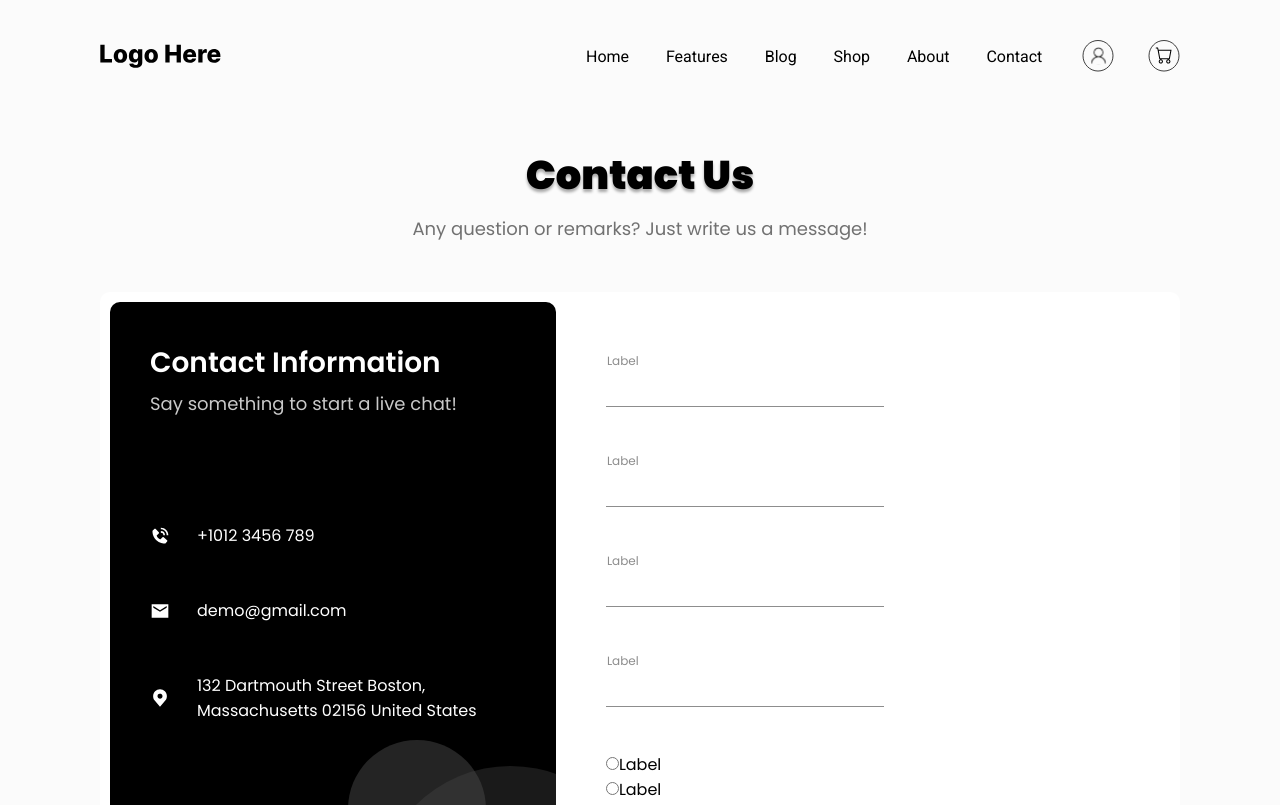
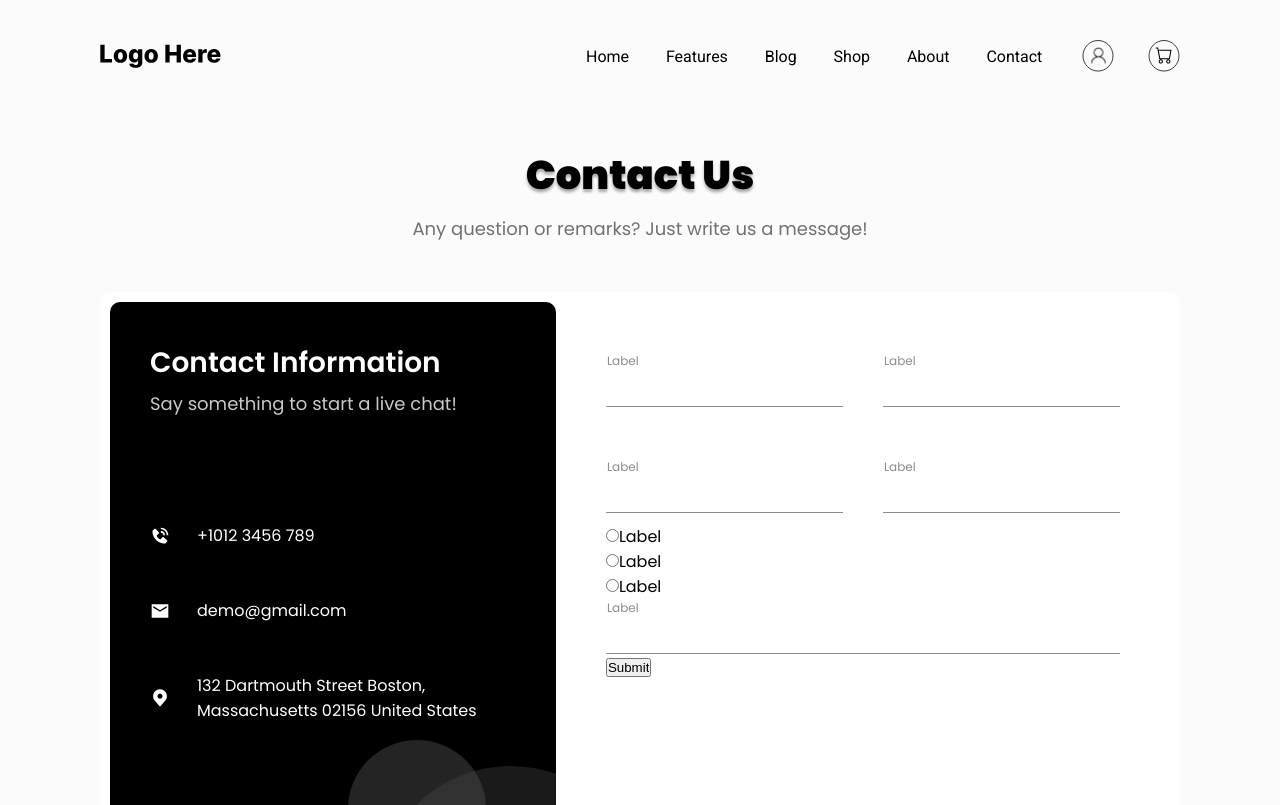
Before and after one commit to JollyR0ger42/react-contactus, a Next.js app: page / in a window 1280 px wide. Shown: the top 805 px of the page. Built offline with nearby package versions, Linux system fonts and the light colour scheme.

Commit message:
add css grid to cardForm

```diff
--- a/src/components/ContactCard.js
+++ b/src/components/ContactCard.js
@@ -3,6 +3,8 @@ import style from './contactCard.module.scss'
 import { InputField, SelectField, Submit } from './FormFields'
 import ContactCardInfo from './ContactCardInfo'
 import { useForm } from 'react-hook-form'
+
+// ^[\w-\.]+@([\w-]+\.)+[\w-]{2,4}$
 
 const CardForm = () => {
   const { register, handleSubmit } = useForm();
--- a/src/components/contactCard.module.scss
+++ b/src/components/contactCard.module.scss
@@ -14,13 +14,10 @@
 }
 
 .userContacts {
-  display: flex;
-  flex-wrap: wrap;
-  justify-content: space-between;
-
-
-  & > * {
-    max-width: 278px;
-    margin-bottom: 45px;
-  }
+  display: grid;
+  grid-template-columns: repeat(2, 1fr);
+  grid-template-rows: repeat(2, 1fr);
+  max-width: 595px;
+  height: 172px;
+  gap: 40px;
 }
```
